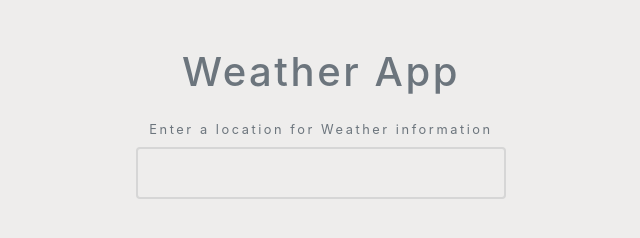
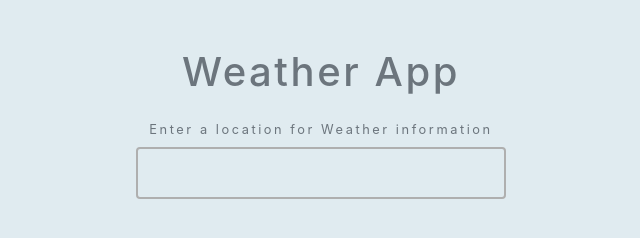
Before and after one commit to io62s/weather-app, a website: page index.html in a window 1280 px wide. Shown: the whole page, without its empty margins (319-959 px from the left). Drawn offline with nearby package versions, Linux system fonts and the light colour scheme.

Commit message:
body bg-color changed

```diff
--- a/index.html
+++ b/index.html
@@ -22,7 +22,7 @@
         <input type="text" name="city" class="form-control p-4 input" />
       </form>
 
-      <div class="card shadow-sm rounded d-none">
+      <div class="card shadow-lg rounded d-none">
         <img
           src="https://via.placeholder.com/400x300"
           alt="weather condition image"
--- a/main.css
+++ b/main.css
@@ -1,7 +1,12 @@
 body {
-  background: #eeedec;
+  background: #e0ebf0;
   letter-spacing: 0.2em;
   font-size: 0.8em;
+  /* background-image: url("img/clouds.jpg");
+  background-position: center center;
+  background-size: cover;
+  background-attachment: fixed;
+  background-repeat: no-repeat; */
 }
 
 .container {
@@ -10,9 +15,8 @@ body {
 
 .input {
   background: none;
-  border: none;
   outline: 0px !important;
-  border: 2px solid #d6d6d6;
+  border: 2px solid #afafaf;
 }
 
 .input:focus,
```
Also changed, not shown: 1 other file.
